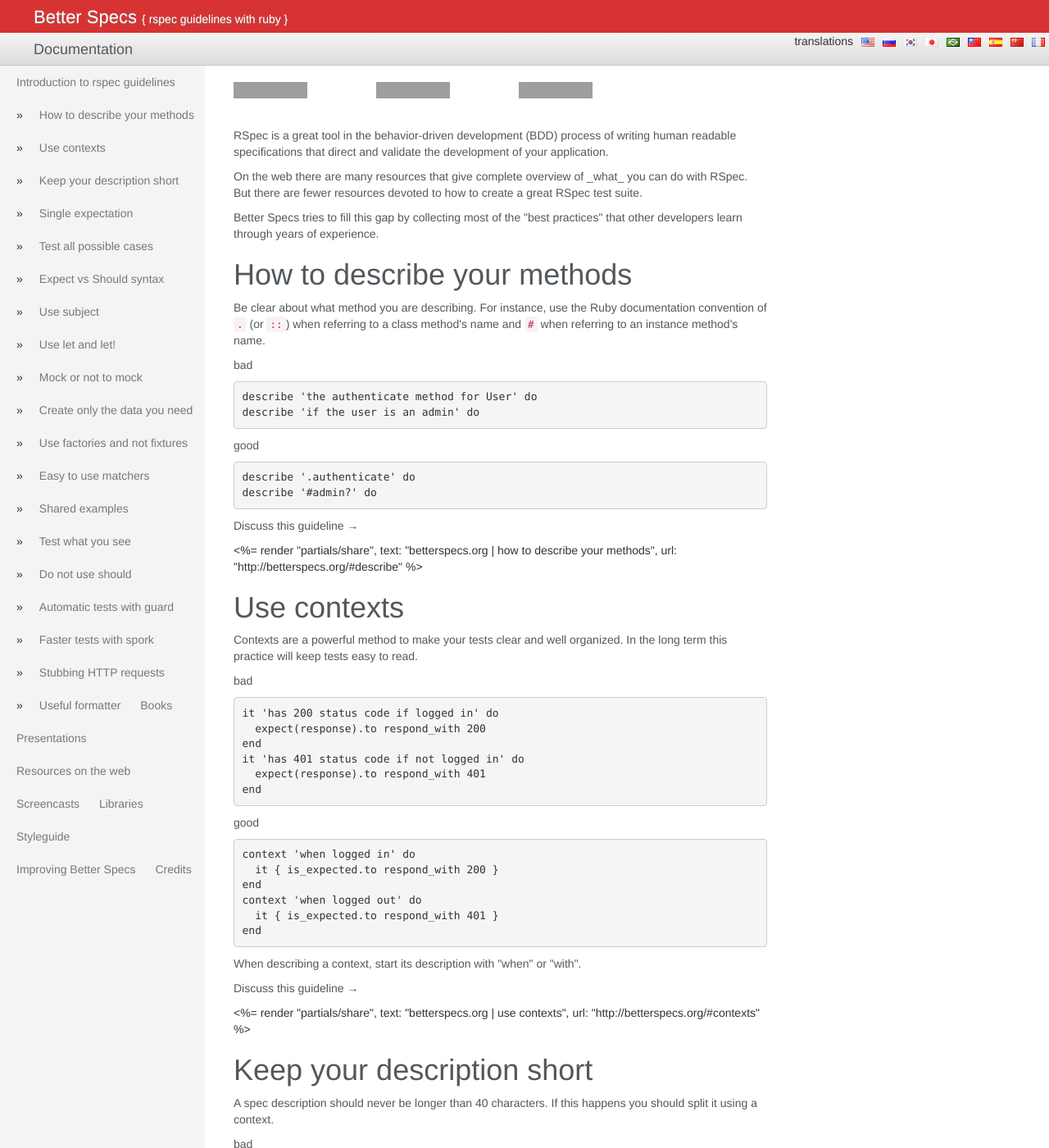
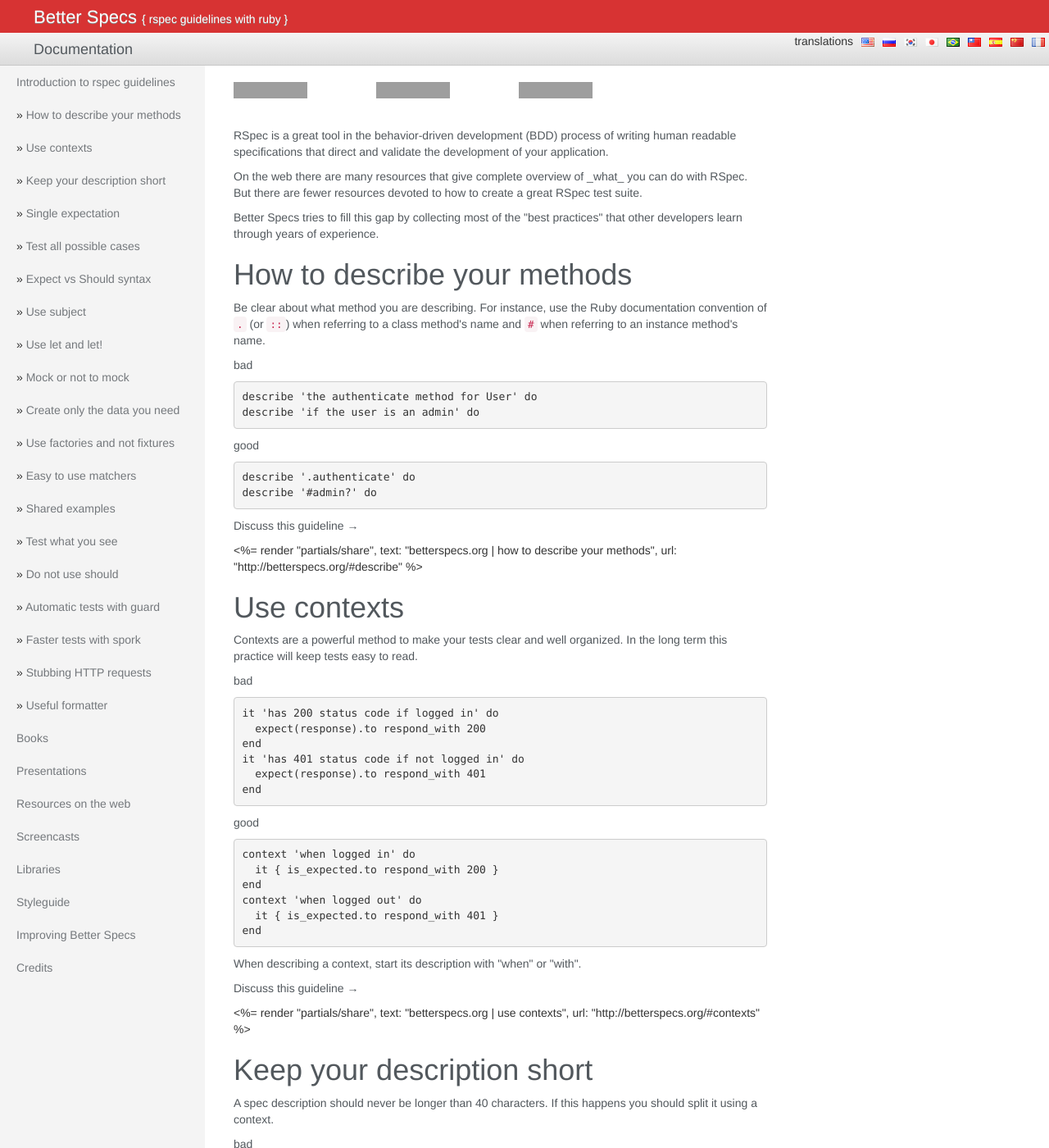
Before and after one commit to akz92/akz92.github.io, a Jekyll site: the page built from index.html, in a window 1280 px wide and 1400 px high. Shown: the whole window at 82% size. Built offline with Jekyll 4.4.1, drawn with Linux system fonts in a browser that asks for light colours; grey boxes are pictures that could not be loaded.

Commit message:
Update simple-sidebar.css

```diff
--- a/css/simple-sidebar.css
+++ b/css/simple-sidebar.css
@@ -63,11 +63,10 @@
 .sidebar-nav li {
     text-indent: 20px;
     line-height: 40px;
-    display: inline-flex;
 }
 
 .sidebar-nav li a {
-    display: block;
+    display: inline;
     text-decoration: none;
     color: #74787C;
 }
```
